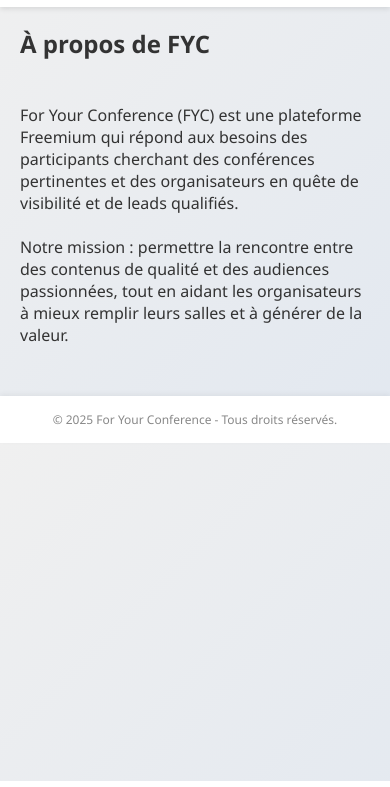
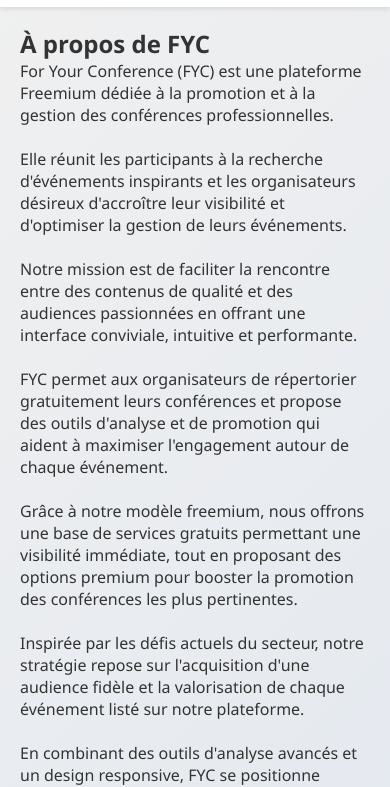
Before and after one commit to alfatero/FYC, a plain HTML site: page mobile_about.html in a window 390 px wide. Shown: the part 63-850 px from the top of the page. Drawn offline with Linux system fonts and the light colour scheme.

Commit message:
Update mobile_about.html

```diff
--- a/mobile_about.html
+++ b/mobile_about.html
@@ -26,18 +26,16 @@
 
   <main>
     <h2>À propos de FYC</h2>
-    <br>
-    <br>
     <p>
-      For Your Conference (FYC) est une plateforme Freemium qui répond aux besoins
-      des participants cherchant des conférences pertinentes et des organisateurs
-      en quête de visibilité et de leads qualifiés.
-    </p>
-    <br>
-    <p>
-      Notre mission : permettre la rencontre entre des contenus de qualité et des
-      audiences passionnées, tout en aidant les organisateurs à mieux remplir leurs
-      salles et à générer de la valeur.
+      For Your Conference (FYC) est une plateforme Freemium dédiée à la promotion et à la gestion des conférences professionnelles.<br><br>
+      Elle réunit les participants à la recherche d'événements inspirants et les organisateurs désireux d'accroître leur visibilité et d'optimiser la gestion de leurs événements.<br><br>
+      Notre mission est de faciliter la rencontre entre des contenus de qualité et des audiences passionnées en offrant une interface conviviale, intuitive et performante.<br><br>
+      FYC permet aux organisateurs de répertorier gratuitement leurs conférences et propose des outils d'analyse et de promotion qui aident à maximiser l'engagement autour de chaque événement.<br><br>
+      Grâce à notre modèle freemium, nous offrons une base de services gratuits permettant une visibilité immédiate, tout en proposant des options premium pour booster la promotion des conférences les plus pertinentes.<br><br>
+      Inspirée par les défis actuels du secteur, notre stratégie repose sur l'acquisition d'une audience fidèle et la valorisation de chaque événement listé sur notre plateforme.<br><br>
+      En combinant des outils d'analyse avancés et un design responsive, FYC se positionne comme un acteur incontournable dans l'univers des conférences professionnelles.<br><br>
+      Notre équipe, passionnée par l'innovation, s'engage à enrichir continuellement la plateforme avec de nouvelles fonctionnalités afin de répondre aux besoins évolutifs des organisateurs et des participants.<br><br>
+      Rejoignez-nous et découvrez comment nous pouvons transformer ensemble l'expérience des conférences.
     </p>
   </main>
 
```
